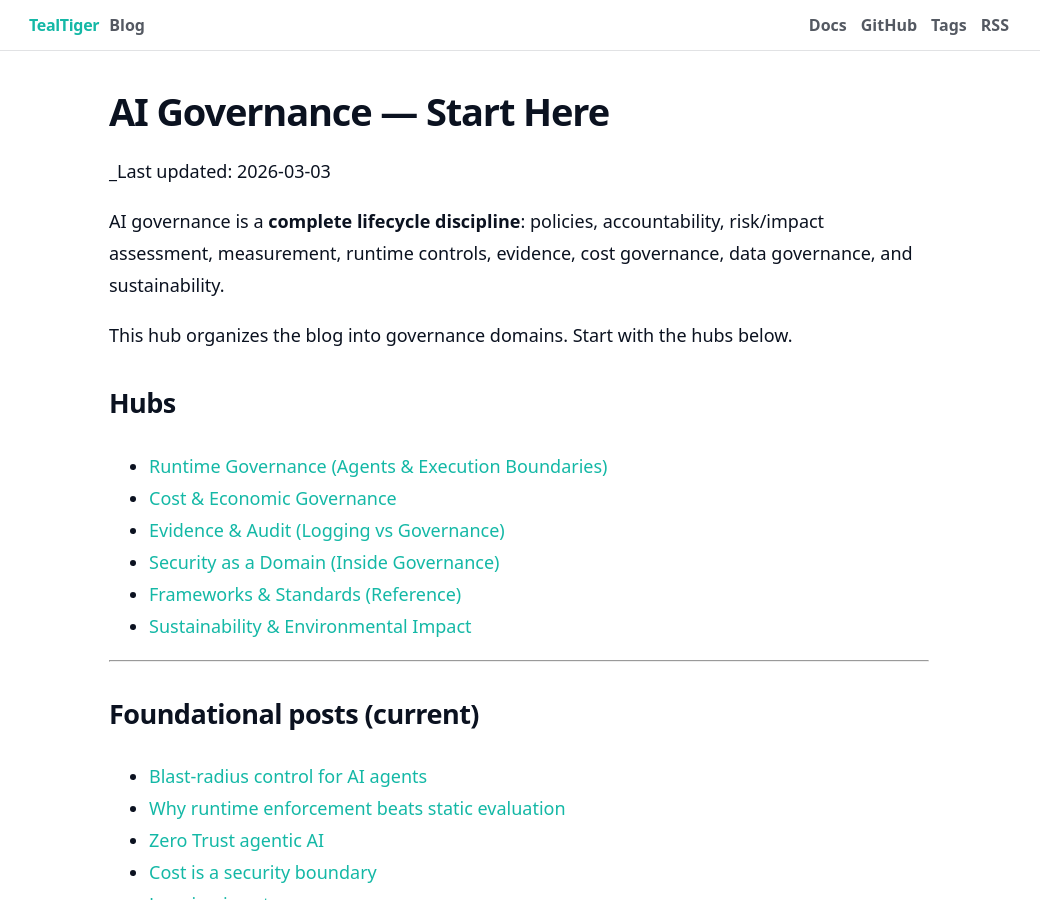
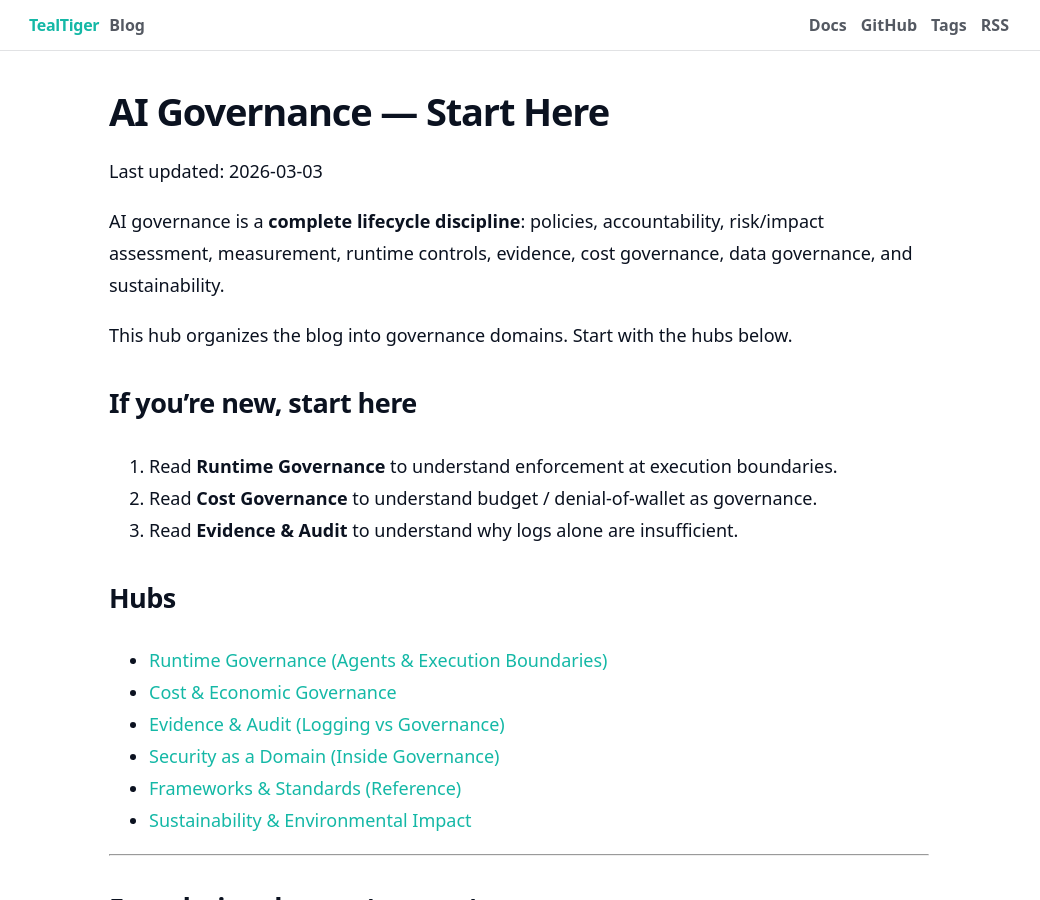
Before and after one commit to agentguard-ai/TealTiger-Blogs, a Jekyll site: the page built from governance/index.md, in a window 1280 px wide and 900 px high. Shown: the whole window, without its empty margins (121-1161 px from the left). Built offline with Jekyll 4.4.1, drawn with Linux system fonts in a browser that asks for light colours.

Commit message:
Update index.md

```diff
--- a/governance/index.md
+++ b/governance/index.md
@@ -4,11 +4,16 @@ title: "AI Governance — Start Here"
 permalink: /governance/
 ---
 
-_Last updated: 2026-03-03
+Last updated: 2026-03-03
 
 AI governance is a **complete lifecycle discipline**: policies, accountability, risk/impact assessment, measurement, runtime controls, evidence, cost governance, data governance, and sustainability.
 
 This hub organizes the blog into governance domains. Start with the hubs below.
+
+## If you're new, start here
+1. Read **Runtime Governance** to understand enforcement at execution boundaries.
+2. Read **Cost Governance** to understand budget / denial-of-wallet as governance.
+3. Read **Evidence & Audit** to understand why logs alone are insufficient.
 
 ## Hubs
 - [Runtime Governance (Agents & Execution Boundaries)](/governance/runtime.html)
```
